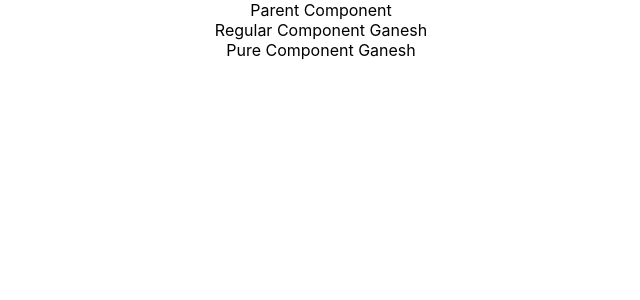
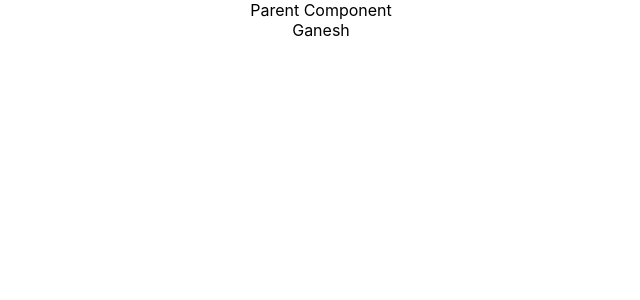
Before and after one commit to Ganesh-dot/into, a React (Create React App) app in the folder money/: page / in a window 1280 px wide. Shown: the top 300 px of the page, without its empty margins (319-959 px from the left). Built offline with nearby package versions, Linux system fonts and the light colour scheme.

Commit message:
push refs demo

```diff
--- /dev/null
+++ b/money/src/component/MemoComp.js
@@ -0,0 +1,12 @@
+import React from 'react'
+
+function MemoComp({name}) {
+  console.log("Rendering Memo Component")
+  return (
+    <div>
+      {name}
+    </div>
+  )
+}
+
+export default React.memo(MemoComp)
--- a/money/src/component/ParentComp.js
+++ b/money/src/component/ParentComp.js
@@ -1,6 +1,7 @@
 import React, { Component , PureComponent } from 'react'
 import RegularComp from './RegularComp'
 import PureComp from './PureComp'
+import MemoComp from './MemoComp'
 
 class ParentComp extends PureComponent {
 
@@ -22,12 +23,13 @@ class ParentComp extends PureComponent {
 
 
   render() {
-    console.log("******Parent Comp")
+    console.log("******Parent Comp******")
     return (
       <div>
         Parent Component
-        <RegularComp name={this.state.name} />
-        <PureComp name={this.state.name} />
+        <MemoComp name={this.state.name}/>
+       {/* <RegularComp name={this.state.name} />
+        <PureComp name={this.state.name} /> */}
       </div>
     )
   }
```
Also changed, not shown: money/src/component/RefsDemo.js (added, +33 -0 lines).
